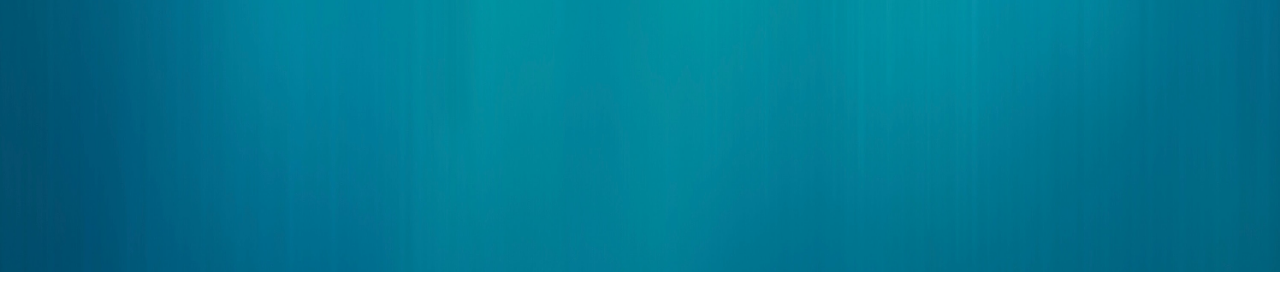
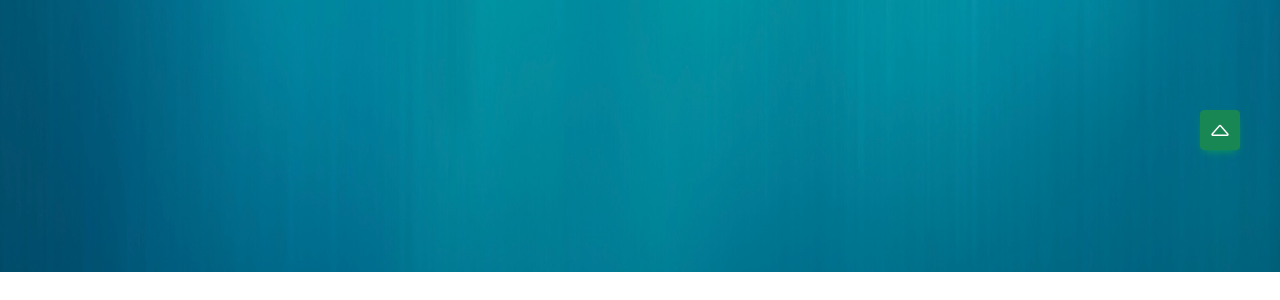
Before and after one commit to henriits/Socialmediaproject1, a Django app: page / in a window 1280 px wide. Shown: the part 610-910 px from the top of the page. Run offline with Django 4.2, Linux system fonts and the light colour scheme; some libraries are stand-ins or nearby versions.

Commit message:
added sticky button that redicredts to top

```diff
--- a/templates/home.html
+++ b/templates/home.html
@@ -13,6 +13,7 @@
             <p class="lead fw-normal text-white-50 mb-0 header-subtitle">sub header</p>
         </div>
     </div>
+    <a href="#" class="btn btn-success text-white sticky-footer text-center"><i class="bi bi-caret-up sticky-footer"></i></a>
 </header>
 
 <section class="py-5" id="about">
@@ -93,8 +94,9 @@
 
     </div>
 </div>
+
 <footer class="py-5 bg-dark">
-    <div class="container"><p class="m-0 text-center text-white">Copyright &copy; Your Website 2023</p></div>
+    <div class="container"><p class="m-0 text-center text-white">Copyright &copy; SocialVibes 2023</p></div>
 </footer>
 
 
```
